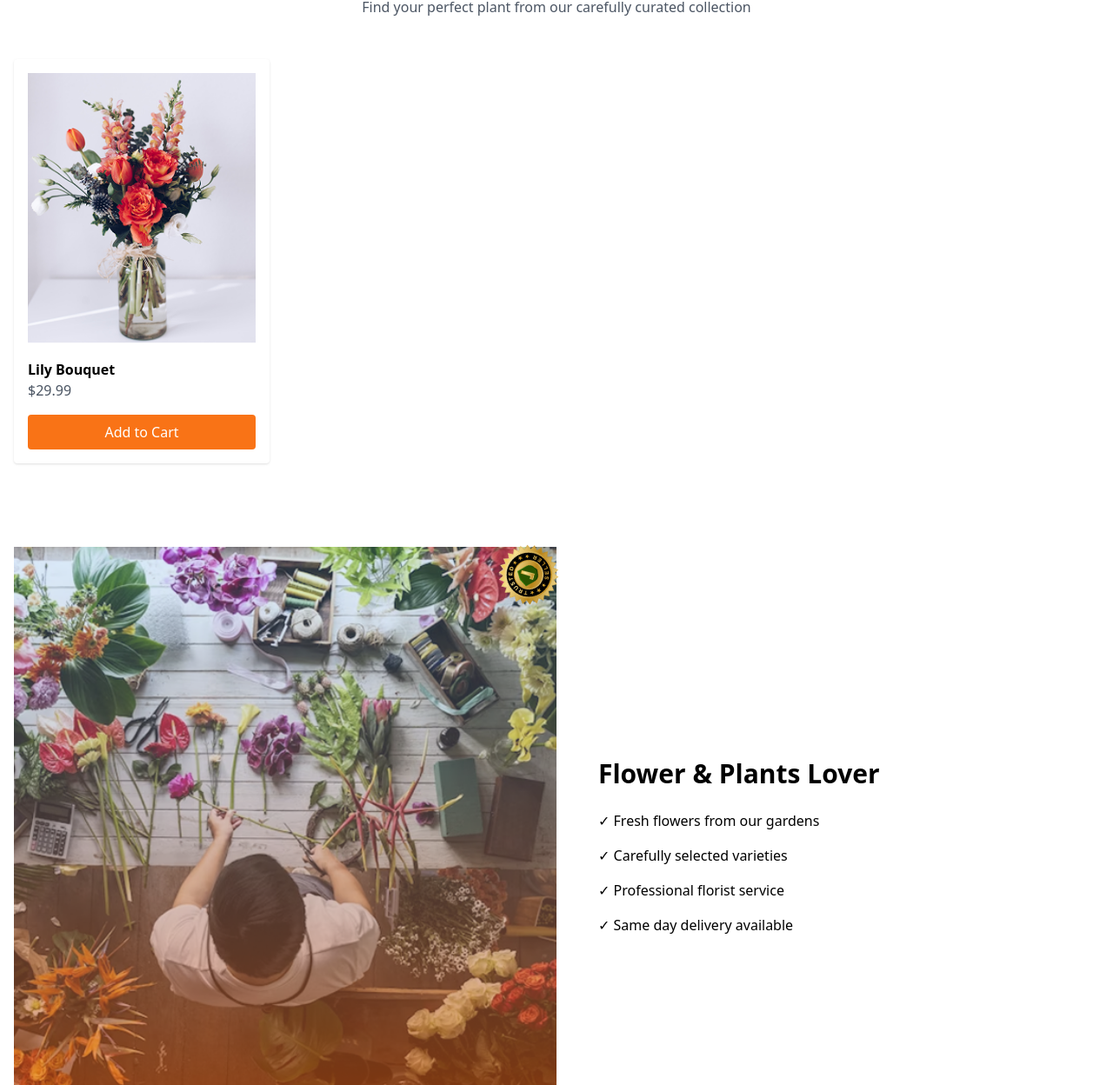
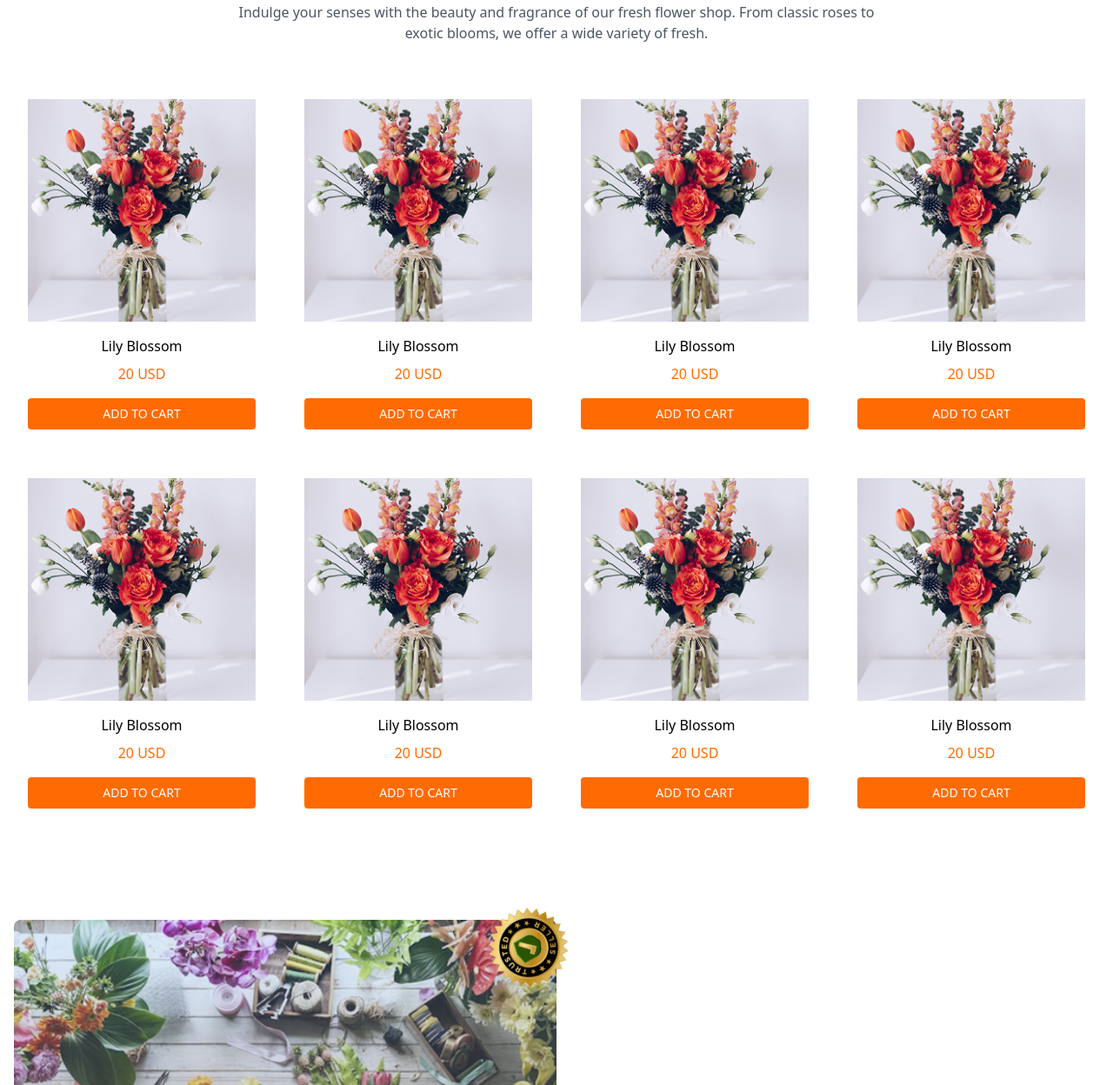
Before and after one commit to nafim1122/B12A02-Responsive-Flowers, a plain HTML site: page B12A02-Responsive-Flowers/index.html in a window 1280 px wide. Shown: the part 653-1901 px from the top of the page at 87% size. Drawn offline with nearby package versions, Linux system fonts and the light colour scheme.

Commit message:
badge scection

```diff
--- a/B12A02-Responsive-Flowers/index.html
+++ b/B12A02-Responsive-Flowers/index.html
@@ -44,49 +44,114 @@
     </nav>
 
     <!-- Hero Section -->
-    <section class="container mx-auto px-4 py-12 flex flex-col-reverse md:flex-row items-center">
-        <div class="md:w-1/2 mt-8 md:mt-0">
-            <h1 class="text-4xl md:text-5xl font-bold mb-4">ALWAYS FRESH<br>FLOWERS</h1>
-            <p class="text-gray-600 mb-6">We offer a wide variety of beautiful flowers and plants for any occasion. Our flowers are always fresh and hand-picked by our expert florists.</p>
-            <button class="bg-orange-500 text-white px-8 py-3 rounded hover:bg-orange-600">Shop Now</button>
-        </div>
-        <div class="md:w-1/2">
-            <img src="assets/hero-flower.png" alt="Hero Flowers" class="w-full">
+    <section class="container mx-auto px-4 md:px-8 py-8 md:py-16">
+        <div class="flex flex-col-reverse md:flex-row items-center justify-between gap-8 md:gap-12">
+            <div class="md:w-1/2 max-w-xl">
+                <h1 class="text-5xl md:text-6xl font-bold mb-6 leading-tight">
+                    <span class="text-black">ALWAYS </span>
+                    <span class="text-[#FF6B00]">FRESH</span><br>
+                    <span class="text-[#FF6B00]">FLOWERS</span>
+                </h1>
+                <p class="text-gray-600 text-lg mb-8">Indulge your senses with the beauty and fragrance of our fresh flower shop. From classic roses to exotic blooms, we offer a wide variety of fresh flowers that are perfect for any occasion.</p>
+                <button class="bg-[#FF6B00] text-white px-10 py-4 rounded-lg hover:bg-[#E65100] transition-colors text-lg font-medium">Shop Now</button>
+            </div>
+            <div class="md:w-1/2 flex justify-end">
+                <img src="assets/hero-flower.png" alt="Fresh Flowers Bouquet" class="w-full max-w-xl object-contain">
+            </div>
         </div>
     </section>
 
     <!-- Plants Section -->
     <section class="container mx-auto px-4 py-12">
         <div class="text-center mb-12">
-            <h2 class="text-3xl font-bold mb-4">Our Plants</h2>
-            <p class="text-gray-600">Find your perfect plant from our carefully curated collection</p>
+            <h2 class="text-4xl font-bold mb-4">
+                <span class="text-[#FF6B00]">Our</span> Plants
+            </h2>
+            <p class="text-gray-600 max-w-3xl mx-auto">Indulge your senses with the beauty and fragrance of our fresh flower shop. From classic roses to exotic blooms, we offer a wide variety of fresh.</p>
         </div>
         <div class="grid grid-cols-2 md:grid-cols-4 gap-6">
             <!-- Plant Cards -->
-            <div class="bg-white p-4 rounded shadow">
-                <img src="assets/sample-flower-image.png" alt="Flower 1" class="w-full mb-4">
-                <h3 class="font-semibold">Lily Bouquet</h3>
-                <p class="text-gray-600">$29.99</p>
-                <button onclick="alert('Flower Added to Cart')" class="w-full mt-4 bg-orange-500 text-white px-4 py-2 rounded hover:bg-orange-600">Add to Cart</button>
+            <div class="bg-white p-4 rounded">
+                <img src="assets/sample-flower-image.png" alt="Lily Blossom" class="w-full h-64 object-cover mb-4">
+                <h3 class="font-medium text-center mb-2">Lily Blossom</h3>
+                <p class="text-[#FF6B00] font-medium text-center mb-4">20 USD</p>
+                <button onclick="alert('Flower Added to Cart')" class="w-full bg-[#FF6B00] text-white py-2 rounded hover:bg-[#E65100] transition-colors uppercase text-sm font-medium">Add to Cart</button>
             </div>
-            <!-- Repeat similar cards for other plants -->
+
+            <div class="bg-white p-4 rounded">
+                <img src="assets/sample-flower-image.png" alt="Lily Blossom" class="w-full h-64 object-cover mb-4">
+                <h3 class="font-medium text-center mb-2">Lily Blossom</h3>
+                <p class="text-[#FF6B00] font-medium text-center mb-4">20 USD</p>
+                <button onclick="alert('Flower Added to Cart')" class="w-full bg-[#FF6B00] text-white py-2 rounded hover:bg-[#E65100] transition-colors uppercase text-sm font-medium">Add to Cart</button>
+            </div>
+
+            <div class="bg-white p-4 rounded">
+                <img src="assets/sample-flower-image.png" alt="Lily Blossom" class="w-full h-64 object-cover mb-4">
+                <h3 class="font-medium text-center mb-2">Lily Blossom</h3>
+                <p class="text-[#FF6B00] font-medium text-center mb-4">20 USD</p>
+                <button onclick="alert('Flower Added to Cart')" class="w-full bg-[#FF6B00] text-white py-2 rounded hover:bg-[#E65100] transition-colors uppercase text-sm font-medium">Add to Cart</button>
+            </div>
+
+            <div class="bg-white p-4 rounded">
+                <img src="assets/sample-flower-image.png" alt="Lily Blossom" class="w-full h-64 object-cover mb-4">
+                <h3 class="font-medium text-center mb-2">Lily Blossom</h3>
+                <p class="text-[#FF6B00] font-medium text-center mb-4">20 USD</p>
+                <button onclick="alert('Flower Added to Cart')" class="w-full bg-[#FF6B00] text-white py-2 rounded hover:bg-[#E65100] transition-colors uppercase text-sm font-medium">Add to Cart</button>
+            </div>
+
+            <div class="bg-white p-4 rounded">
+                <img src="assets/sample-flower-image.png" alt="Lily Blossom" class="w-full h-64 object-cover mb-4">
+                <h3 class="font-medium text-center mb-2">Lily Blossom</h3>
+                <p class="text-[#FF6B00] font-medium text-center mb-4">20 USD</p>
+                <button onclick="alert('Flower Added to Cart')" class="w-full bg-[#FF6B00] text-white py-2 rounded hover:bg-[#E65100] transition-colors uppercase text-sm font-medium">Add to Cart</button>
+            </div>
+
+            <div class="bg-white p-4 rounded">
+                <img src="assets/sample-flower-image.png" alt="Lily Blossom" class="w-full h-64 object-cover mb-4">
+                <h3 class="font-medium text-center mb-2">Lily Blossom</h3>
+                <p class="text-[#FF6B00] font-medium text-center mb-4">20 USD</p>
+                <button onclick="alert('Flower Added to Cart')" class="w-full bg-[#FF6B00] text-white py-2 rounded hover:bg-[#E65100] transition-colors uppercase text-sm font-medium">Add to Cart</button>
+            </div>
+
+            <div class="bg-white p-4 rounded">
+                <img src="assets/sample-flower-image.png" alt="Lily Blossom" class="w-full h-64 object-cover mb-4">
+                <h3 class="font-medium text-center mb-2">Lily Blossom</h3>
+                <p class="text-[#FF6B00] font-medium text-center mb-4">20 USD</p>
+                <button onclick="alert('Flower Added to Cart')" class="w-full bg-[#FF6B00] text-white py-2 rounded hover:bg-[#E65100] transition-colors uppercase text-sm font-medium">Add to Cart</button>
+            </div>
+
+            <div class="bg-white p-4 rounded">
+                <img src="assets/sample-flower-image.png" alt="Lily Blossom" class="w-full h-64 object-cover mb-4">
+                <h3 class="font-medium text-center mb-2">Lily Blossom</h3>
+                <p class="text-[#FF6B00] font-medium text-center mb-4">20 USD</p>
+                <button onclick="alert('Flower Added to Cart')" class="w-full bg-[#FF6B00] text-white py-2 rounded hover:bg-[#E65100] transition-colors uppercase text-sm font-medium">Add to Cart</button>
+            </div>
         </div>
+    </section>
     </section>
 
     <!-- Plant Lover Section -->
-    <section class="container mx-auto px-4 py-12">
-        <div class="flex flex-col md:flex-row items-center">
+    <section class="container mx-auto px-4 py-16">
+        <div class="flex flex-col md:flex-row items-center justify-between gap-8 md:gap-12">
             <div class="md:w-1/2 relative">
-                <img src="assets/flower-store.png" alt="Flower Store" class="w-full">
-                <img src="assets/trusted-badge.png" alt="Trusted Badge" class="absolute -top-4 -right-4 w-24 h-24 badge-spin hidden md:block">
+                <img src="assets/flower-store.png" alt="Flower Store" class="w-full rounded-lg">
+                <img src="assets/trusted-badge.png" alt="Trusted Seller Badge" class="absolute -top-8 -right-8 w-32 h-32 badge-spin hidden md:block z-10">
             </div>
-            <div class="md:w-1/2 md:pl-12 mt-8 md:mt-0">
-                <h2 class="text-3xl font-bold mb-6">Flower & Plants Lover</h2>
-                <ul class="space-y-4">
-                    <li>✓ Fresh flowers from our gardens</li>
-                    <li>✓ Carefully selected varieties</li>
-                    <li>✓ Professional florist service</li>
-                    <li>✓ Same day delivery available</li>
+            <div class="md:w-1/2 max-w-xl">
+                <h2 class="text-4xl font-bold mb-8">Flower & Plants<br>Lover</h2>
+                <ul class="space-y-6 text-gray-600">
+                    <li class="flex gap-2">
+                        <span class="text-[#FF6B00]">•</span>
+                        <p>Indulge your senses with the beauty and fragrance of our fresh flower shop. From classic roses to exotic blooms, we offer a wide variety of fresh.</p>
+                    </li>
+                    <li class="flex gap-2">
+                        <span class="text-[#FF6B00]">•</span>
+                        <p>Indulge your senses with the beauty and fragrance of our fresh flower shop. From classic roses to exotic blooms, we offer a wide variety of fresh.</p>
+                    </li>
+                    <li class="flex gap-2">
+                        <span class="text-[#FF6B00]">•</span>
+                        <p>Indulge your senses with the beauty and fragrance of our fresh flower shop. From classic roses to exotic blooms, we offer a wide variety of fresh.</p>
+                    </li>
                 </ul>
             </div>
         </div>
```
